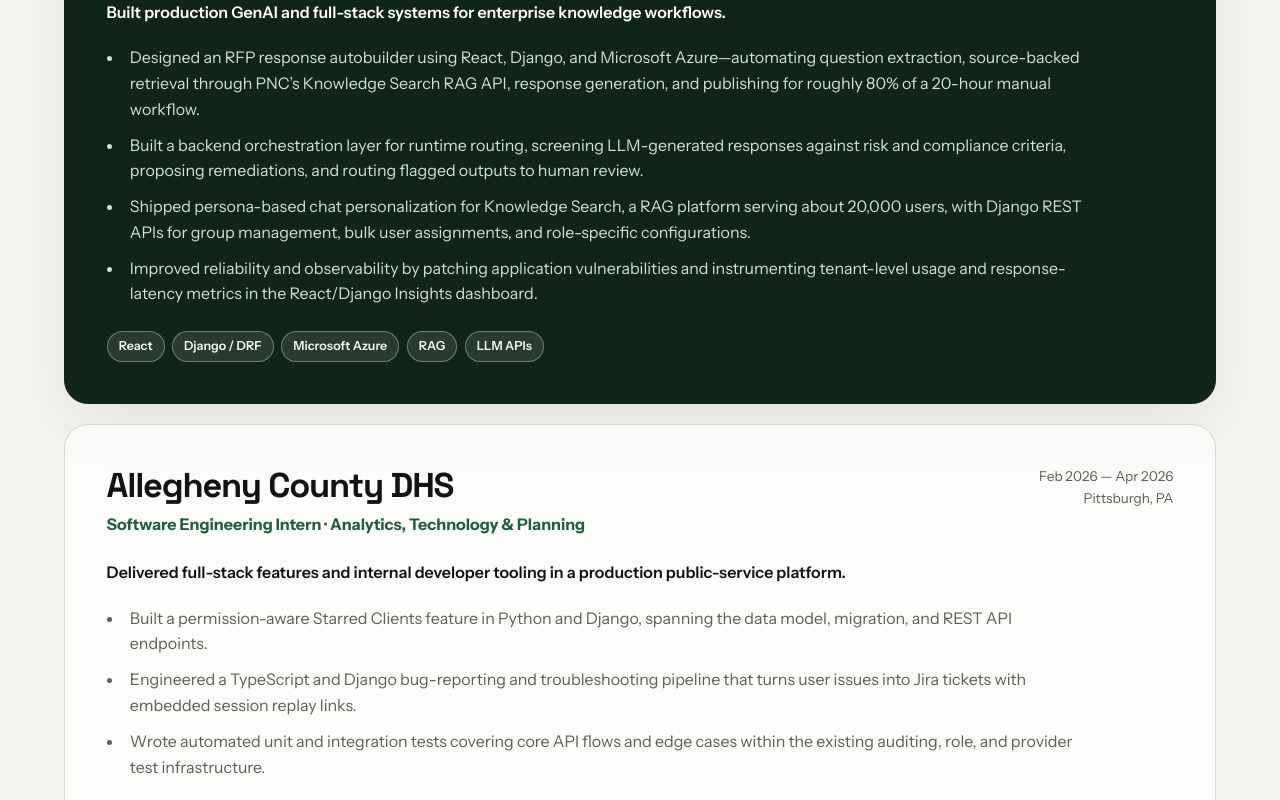
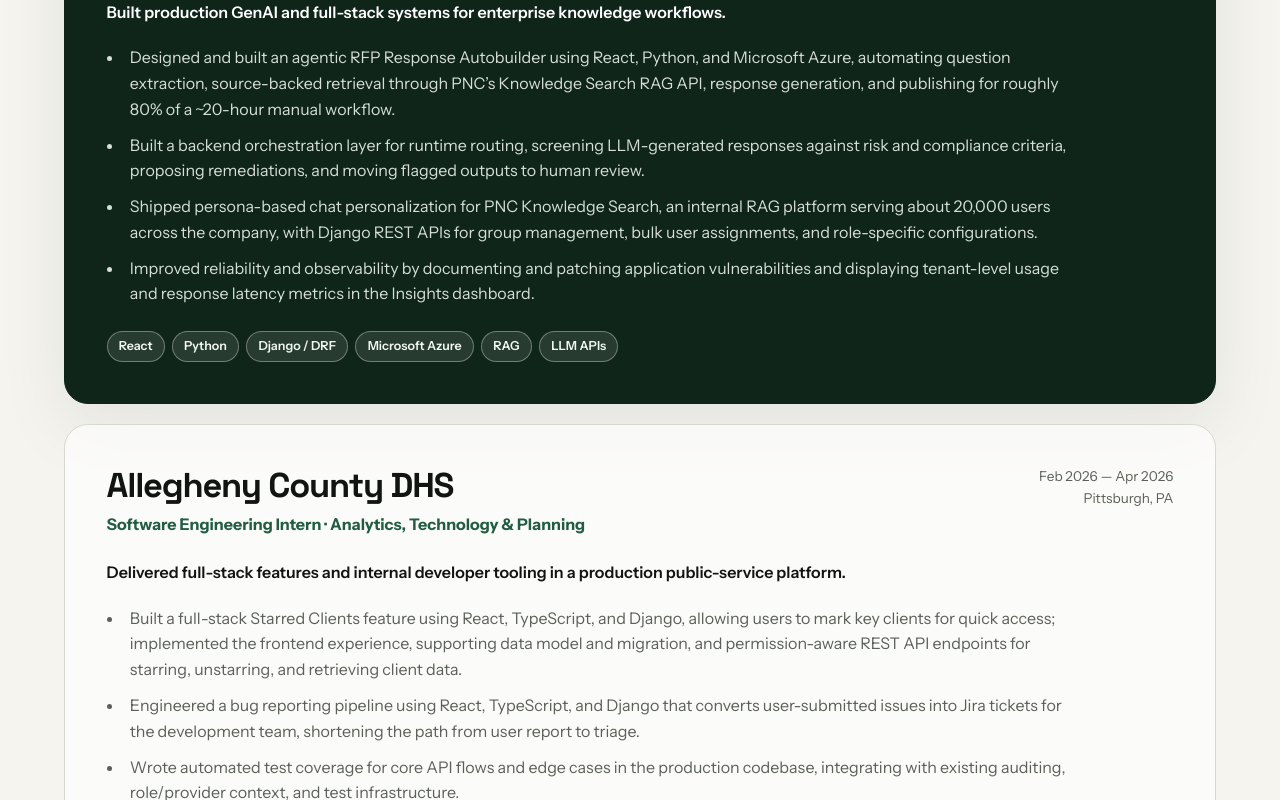
Before and after one commit to AdamSultan107/adam-portfolio-website, a Next.js app: page / in a window 1280 px wide. Shown: the part 960-1760 px from the top of the page. Built offline with nearby package versions, Linux system fonts and the light colour scheme.

Commit message:
Updating outdated bullets and updating Projects

```diff
--- a/app/layout.tsx
+++ b/app/layout.tsx
@@ -15,7 +15,7 @@
 export const metadata: Metadata = {
   title: "Adam Sultan | Full-Stack & GenAI Software Engineer",
   description:
-    "Adam Sultan is a Carnegie Mellon senior and former PNC GenAI engineering intern building production RAG, multi-agent, backend, and full-stack systems.",
+    "Adam Sultan is a Carnegie Mellon senior and former PNC GenAI engineering intern building production RAG, backend, and full-stack systems.",
   keywords: [
     "Adam Sultan",
     "software engineer",
--- a/app/page.tsx
+++ b/app/page.tsx
@@ -10,12 +10,12 @@
     summary:
       "Built production GenAI and full-stack systems for enterprise knowledge workflows.",
     bullets: [
-      "Designed an RFP response autobuilder using React, Django, and Microsoft Azure—automating question extraction, source-backed retrieval through PNC’s Knowledge Search RAG API, response generation, and publishing for roughly 80% of a 20-hour manual workflow.",
-      "Built a backend orchestration layer for runtime routing, screening LLM-generated responses against risk and compliance criteria, proposing remediations, and routing flagged outputs to human review.",
-      "Shipped persona-based chat personalization for Knowledge Search, a RAG platform serving about 20,000 users, with Django REST APIs for group management, bulk user assignments, and role-specific configurations.",
-      "Improved reliability and observability by patching application vulnerabilities and instrumenting tenant-level usage and response-latency metrics in the React/Django Insights dashboard.",
+      "Designed and built an agentic RFP Response Autobuilder using React, Python, and Microsoft Azure, automating question extraction, source-backed retrieval through PNC’s Knowledge Search RAG API, response generation, and publishing for roughly 80% of a ~20-hour manual workflow.",
+      "Built a backend orchestration layer for runtime routing, screening LLM-generated responses against risk and compliance criteria, proposing remediations, and moving flagged outputs to human review.",
+      "Shipped persona-based chat personalization for PNC Knowledge Search, an internal RAG platform serving about 20,000 users across the company, with Django REST APIs for group management, bulk user assignments, and role-specific configurations.",
+      "Improved reliability and observability by documenting and patching application vulnerabilities and displaying tenant-level usage and response latency metrics in the Insights dashboard.",
     ],
-    tags: ["React", "Django / DRF", "Microsoft Azure", "RAG", "LLM APIs"],
+    tags: ["React", "Python", "Django / DRF", "Microsoft Azure", "RAG", "LLM APIs"],
   },
   {
     company: "Allegheny County DHS",
@@ -26,11 +26,11 @@
     summary:
       "Delivered full-stack features and internal developer tooling in a production public-service platform.",
     bullets: [
-      "Built a permission-aware Starred Clients feature in Python and Django, spanning the data model, migration, and REST API endpoints.",
-      "Engineered a TypeScript and Django bug-reporting and troubleshooting pipeline that turns user issues into Jira tickets with embedded session replay links.",
-      "Wrote automated unit and integration tests covering core API flows and edge cases within the existing auditing, role, and provider test infrastructure.",
+      "Built a full-stack Starred Clients feature using React, TypeScript, and Django, allowing users to mark key clients for quick access; implemented the frontend experience, supporting data model and migration, and permission-aware REST API endpoints for starring, unstarring, and retrieving client data.",
+      "Engineered a bug reporting pipeline using React, TypeScript, and Django that converts user-submitted issues into Jira tickets for the development team, shortening the path from user report to triage.",
+      "Wrote automated test coverage for core API flows and edge cases in the production codebase, integrating with existing auditing, role/provider context, and test infrastructure.",
     ],
-    tags: ["Python", "Django", "TypeScript", "REST APIs", "Jira"],
+    tags: ["React", "TypeScript", "Django", "REST APIs", "Jira"],
   },
   {
     company: "The Silicon Project",
@@ -56,7 +56,7 @@
   },
   {
     label: "AI / ML",
-    skills: ["Azure OpenAI", "Azure AI Search", "RAG", "LLM APIs", "Multi-Agent Systems"],
+    skills: ["Azure OpenAI", "Azure AI Search", "RAG", "LLM APIs"],
   },
   {
     label: "Frameworks",
@@ -84,6 +84,8 @@
   "Principles of Software Construction",
   "Database Design & Development",
   "Application Design & Development",
+  "Mobile App Design & Development (In Progress)",
+  "Web App Development (In Progress)",
 ];
 
 export default function Home() {
@@ -349,7 +351,6 @@
                 <span>Next.js</span>
                 <span>TypeScript</span>
                 <span>Supabase</span>
-                <span>Leaflet</span>
               </div>
             </article>
 
```
